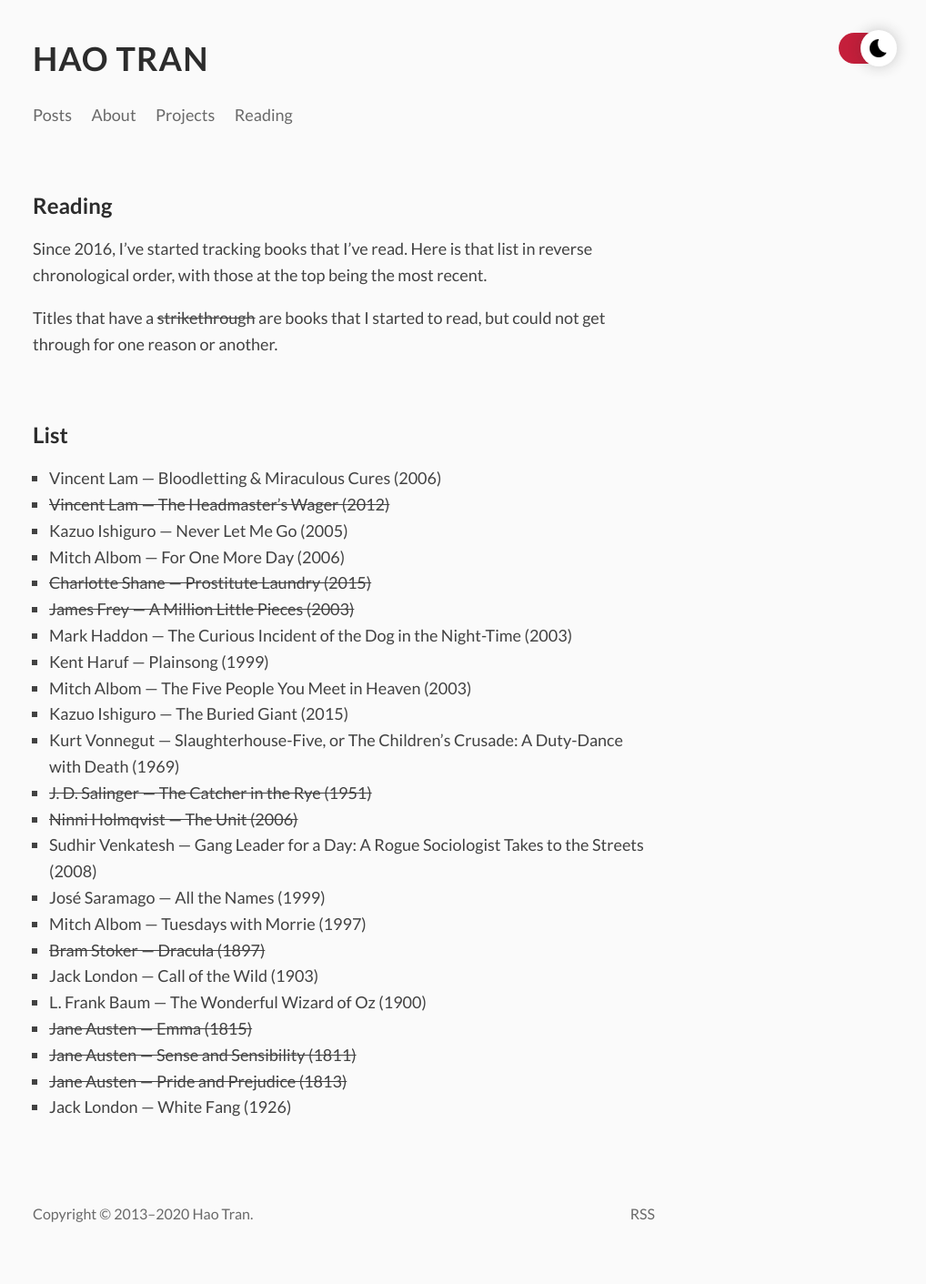
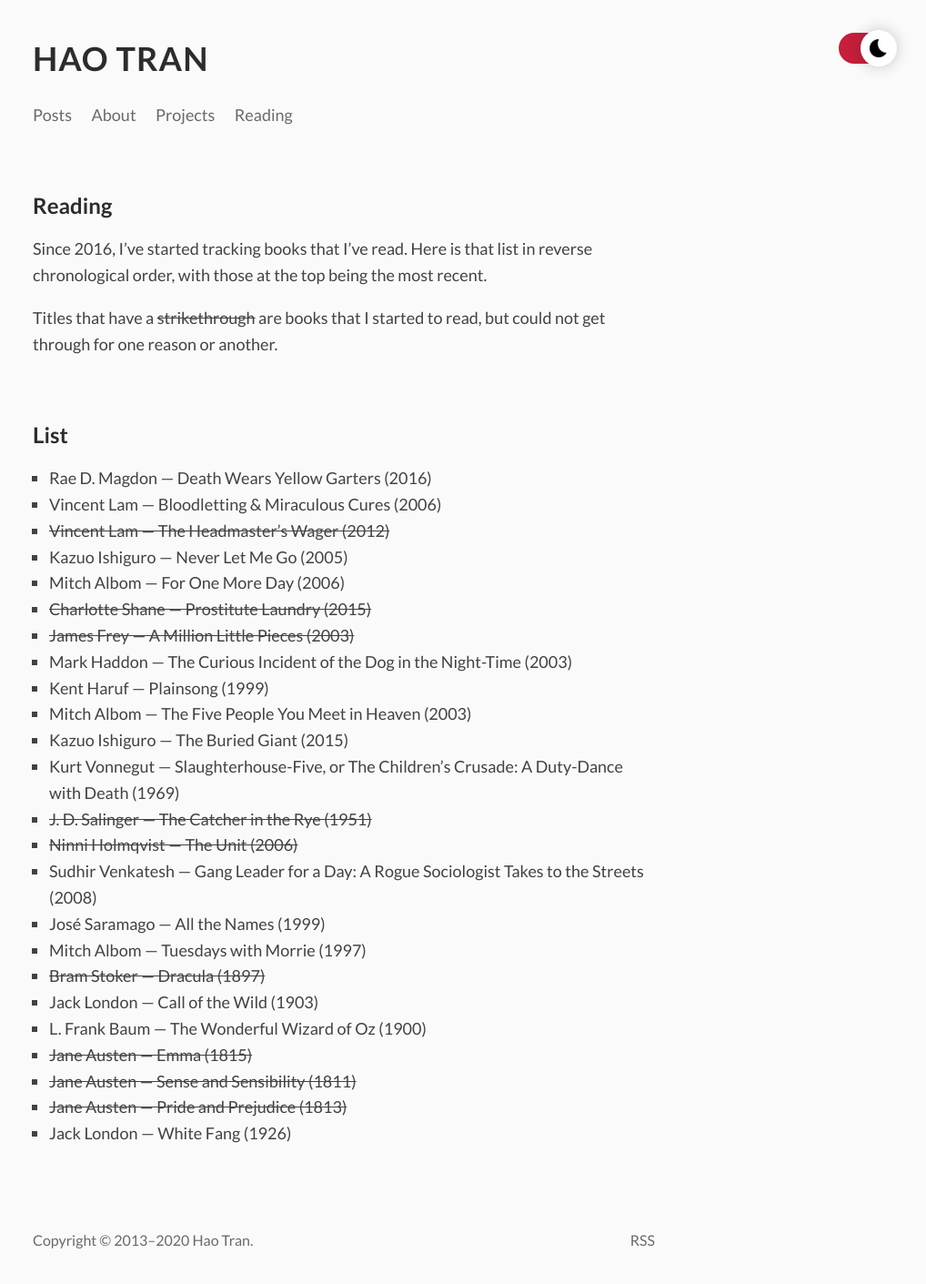
Before and after one commit to haothitran/posts, a Jekyll site: the page built from _pages/reading.md, in a window 1280 px wide. Shown: the whole page at 91% size, without its empty margins (262-1280 px from the left). Built offline with Jekyll 4.4.1, drawn with Linux system fonts in a browser that asks for light colours; before the commit the page ends 1383 px from its top, so only the background shows below that.

Commit message:
Update reading page

```diff
--- a/_pages/reading.md
+++ b/_pages/reading.md
@@ -12,6 +12,7 @@ Titles that have a ~~strikethrough~~ are books that I started to read, but could
 
 ## List
 
+- Rae D. Magdon — Death Wears Yellow Garters (2016)
 - Vincent Lam — Bloodletting & Miraculous Cures (2006)
 - ~~Vincent Lam — The Headmaster's Wager (2012)~~
 - Kazuo Ishiguro — Never Let Me Go (2005)
```
